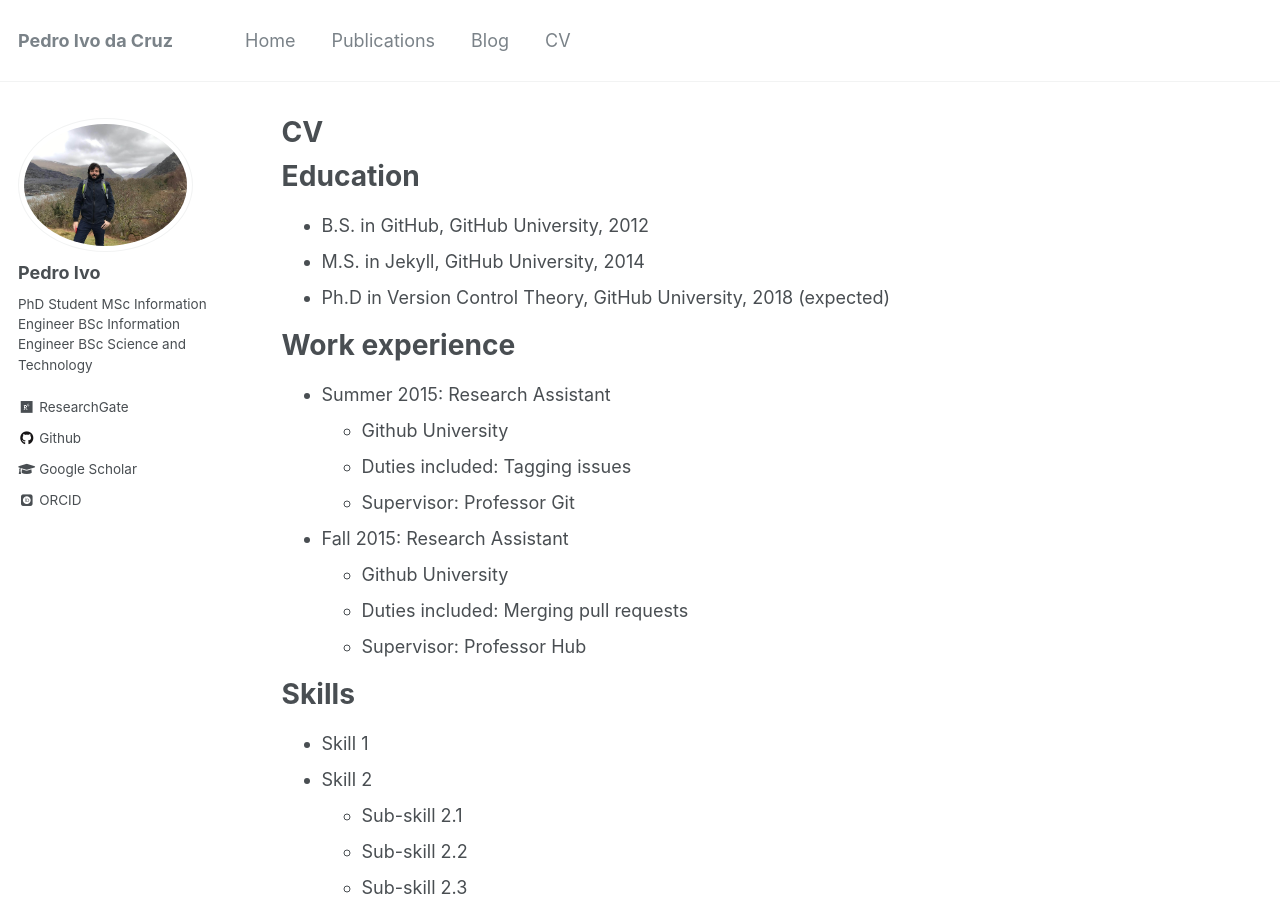
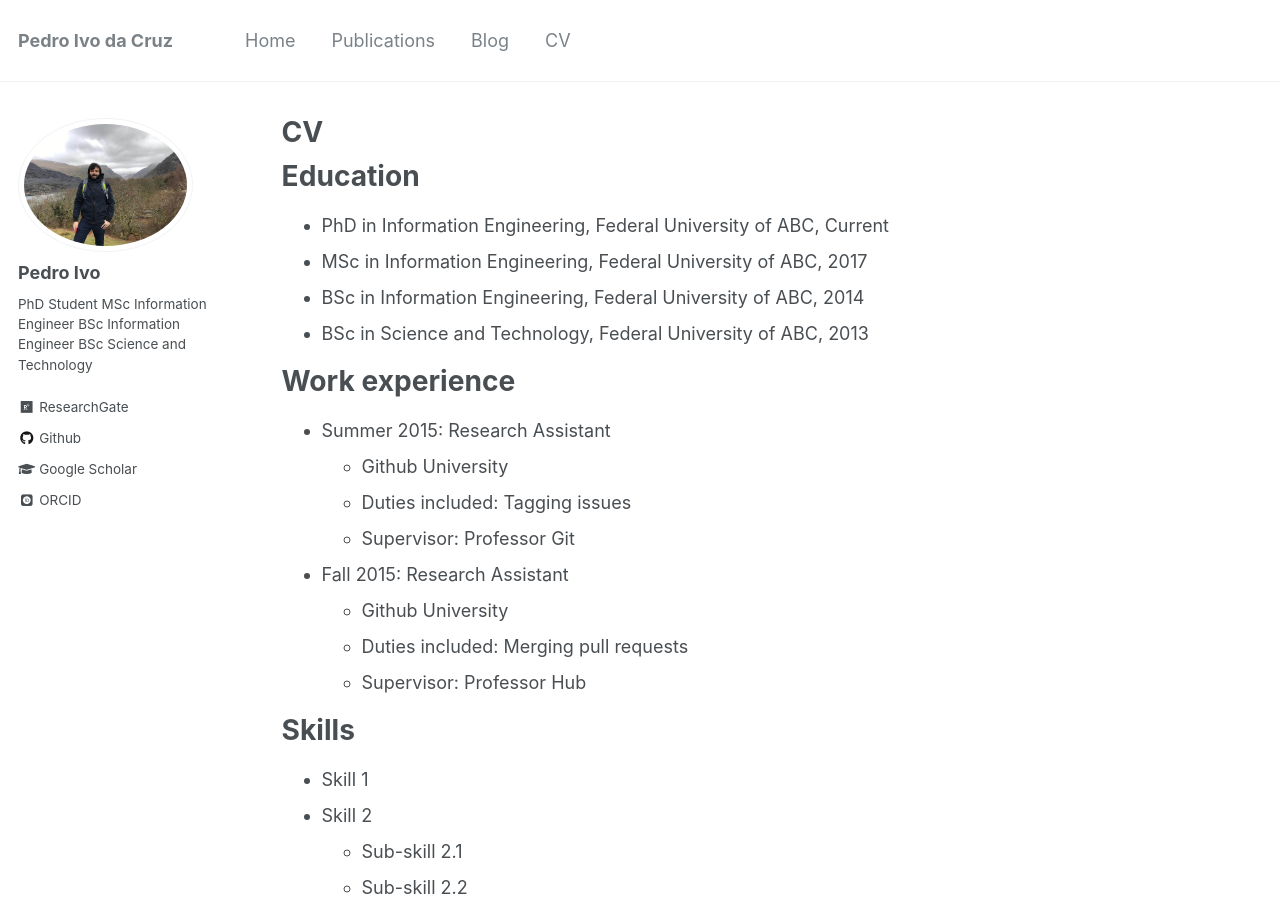
Before and after one commit to pedroidc/pedroidc.github.io, a Jekyll site: the page built from _pages/cv.md, in a window 1280 px wide and 900 px high. Built offline with Jekyll 4.4.1, drawn with Linux system fonts in a browser that asks for light colours; some web fonts are replaced.

Commit message:
Update Education on CV

```diff
--- a/_pages/cv.md
+++ b/_pages/cv.md
@@ -11,9 +11,10 @@
 
 Education
 ======
-* B.S. in GitHub, GitHub University, 2012
-* M.S. in Jekyll, GitHub University, 2014
-* Ph.D in Version Control Theory, GitHub University, 2018 (expected)
+* PhD in Information Engineering, Federal University of ABC, Current
+* MSc in Information Engineering, Federal University of ABC, 2017
+* BSc in Information Engineering, Federal University of ABC, 2014
+* BSc in Science and Technology, Federal University of ABC, 2013
 
 Work experience
 ======
```
